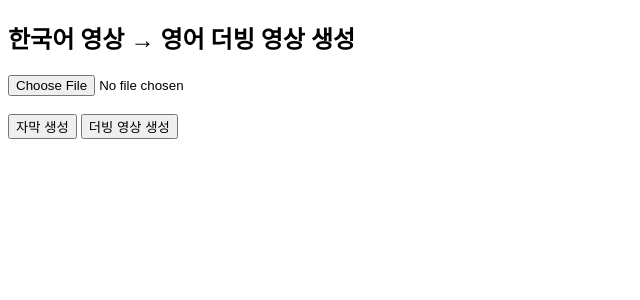
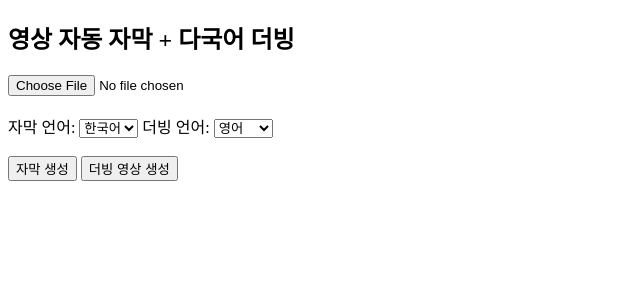
Before and after one commit to yunsu080313-del/real, a Flask app: page / in a window 1280 px wide. Shown: the top 300 px of the page, without its empty margins (0-640 px from the left). Run offline with Flask 3, Linux system fonts and the light colour scheme.

Commit message:
Update index.html

```diff
--- a/templates/index.html
+++ b/templates/index.html
@@ -2,15 +2,32 @@
 <html lang="ko">
 <head>
     <meta charset="UTF-8">
-    <title>STT + Sync Dubbing</title>
-    <meta name="viewport" content="width=device-width, initial-scale=1">
+    <title>AI STT + 다국어 더빙</title>
 </head>
 <body>
 
-<h2>한국어 영상 → 영어 더빙 영상 생성</h2>
+<h2>영상 자동 자막 + 다국어 더빙</h2>
 
 <form method="POST" enctype="multipart/form-data">
+
     <input type="file" name="audio" accept="video/*,audio/*" required><br><br>
+
+    <label>자막 언어:</label>
+    <select name="subtitle_lang">
+        <option value="ko">한국어</option>
+        <option value="en">영어</option>
+        <option value="ja">일본어</option>
+        <option value="zh-cn">중국어</option>
+    </select>
+
+    <label>더빙 언어:</label>
+    <select name="dubbing_lang">
+        <option value="en">영어</option>
+        <option value="ja">일본어</option>
+        <option value="zh-cn">중국어</option>
+    </select>
+
+    <br><br>
 
     <button type="submit" name="action" value="subtitle">
         자막 생성
@@ -19,17 +36,20 @@
     <button type="submit" name="action" value="dubbing">
         더빙 영상 생성
     </button>
+
 </form>
 
 {% if subtitle_path %}
     <p>
-        <a href="{{ subtitle_path }}" download>자막 다운로드</a>
+        <a href="{{ subtitle_path }}" download>
+            자막 다운로드
+        </a>
     </p>
 {% endif %}
 
 {% if video_path %}
     <h3>결과 영상</h3>
-    <video controls width="700">
+    <video controls width="720">
         <source src="{{ video_path }}" type="video/mp4">
     </video>
 {% endif %}
```
